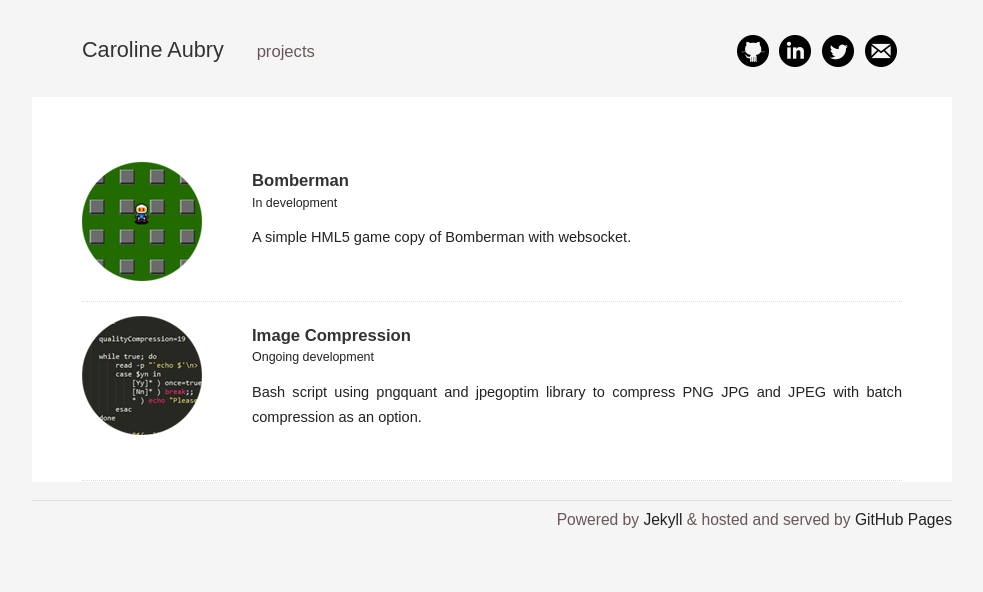
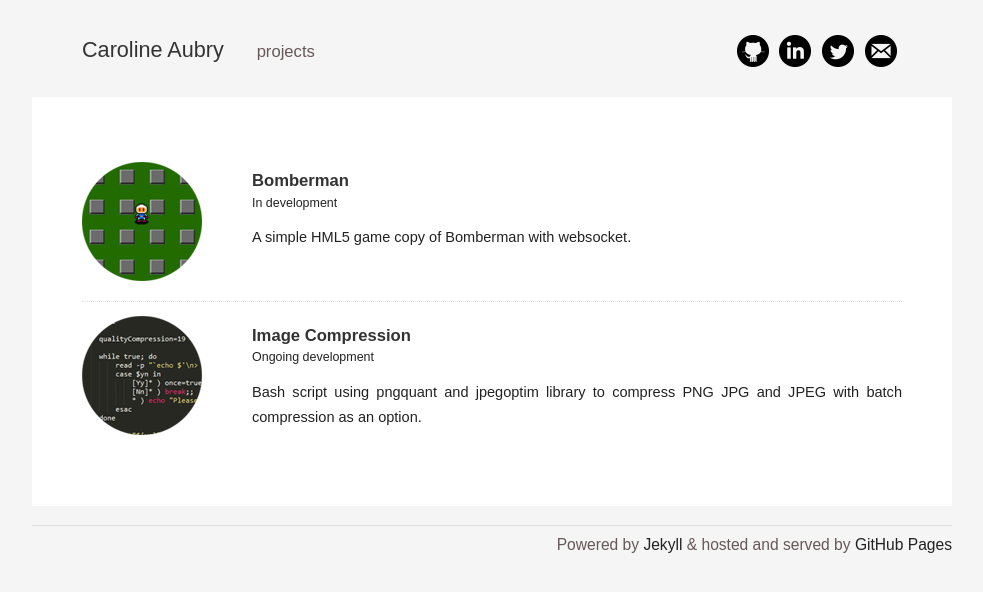
Before and after one commit to caubry/caubry.github.io, a Jekyll site: the page built from projects/index.html, in a window 1280 px wide. Shown: the top 592 px of the page, without its empty margins (148-1131 px from the left). Built offline with Jekyll 4.4.1, drawn with Linux system fonts in a browser that asks for light colours; some web fonts are replaced.

Commit message:
Graphical changes

```diff
--- a/css/style.css
+++ b/css/style.css
@@ -183,7 +183,7 @@ table th {
     border-bottom: 1px dotted #ddd;
 }
 
-.project-list .project:last-child .excerpt {
+.project-list .project:last-child {
     margin-bottom: 50px;
     border-bottom: none;
 }
```
Also changed, not shown: 1 other file.
